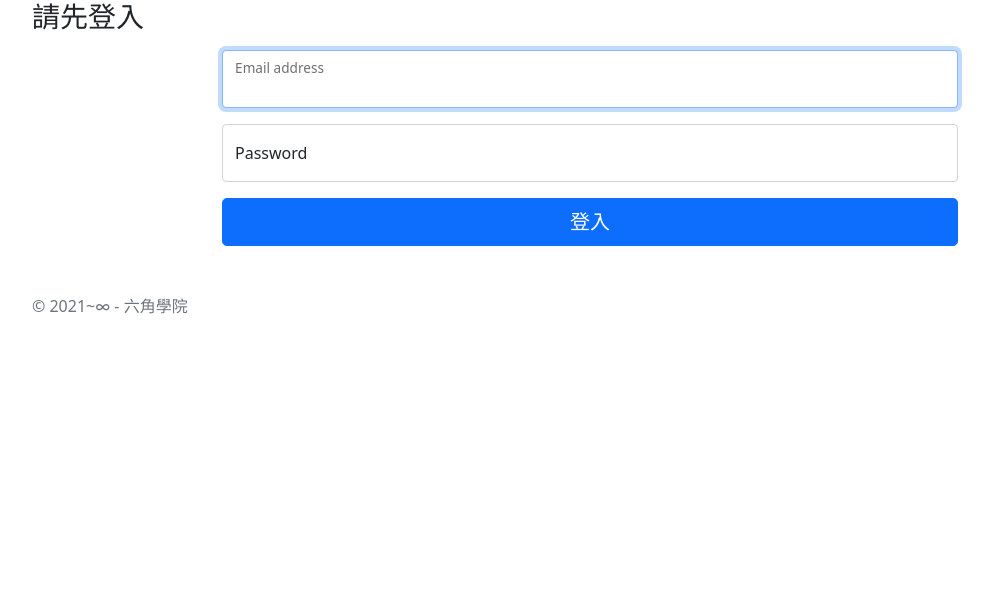
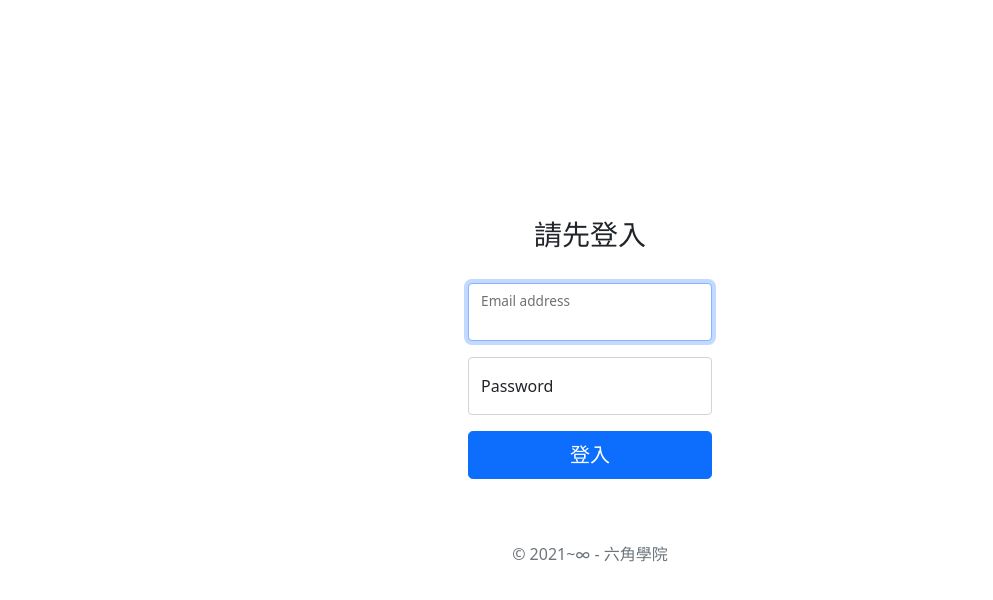
Before and after one commit to Hamajibashi/LiveCourse2, a plain HTML site: page login test.html in a window 1280 px wide. Shown: the whole page, without its empty margins (50-1043 px from the left). Drawn offline with nearby package versions, Linux system fonts and the light colour scheme.

Commit message:
新增 css 頁面以及 帶入html

```diff
--- /dev/null
+++ b/login test.css
@@ -0,0 +1,18 @@
+html,
+body {
+  height: 100%;
+  text-align: center;
+}
+
+body {
+  display: flex;
+  align-items: center;
+  justify-content: center;
+}
+
+.form-signin {
+  width: 100%;
+  max-width: 330px;
+  padding: 15px;
+  margin: auto;
+}
--- a/login test.html
+++ b/login test.html
@@ -1,6 +1,5 @@
 <!DOCTYPE html>
 <html lang="zh-Hant-TW">
-
   <head>
     <meta charset="UTF-8">
     <meta http-equiv="X-UA-Compatible" content="IE=edge">
@@ -8,7 +7,8 @@
     <title>Document</title>
     <link href="https://cdn.jsdelivr.net/npm/bootstrap@5.0.0-beta3/dist/css/bootstrap.min.css" rel="stylesheet"
       integrity="sha384-eOJMYsd53ii+scO/bJGFsiCZc+5NDVN2yr8+0RDqr0Ql0h+rP48ckxlpbzKgwra6" crossorigin="anonymous">
-  </head>
+    <link rel="stylesheet" href="/login test.css">
+    </head>
 
   <body>
     <div id="app">
@@ -51,5 +51,4 @@
       integrity="sha384-j0CNLUeiqtyaRmlzUHCPZ+Gy5fQu0dQ6eZ/xAww941Ai1SxSY+0EQqNXNE6DZiVc"
       crossorigin="anonymous"></script>
   </body>
-
 </html>
```
